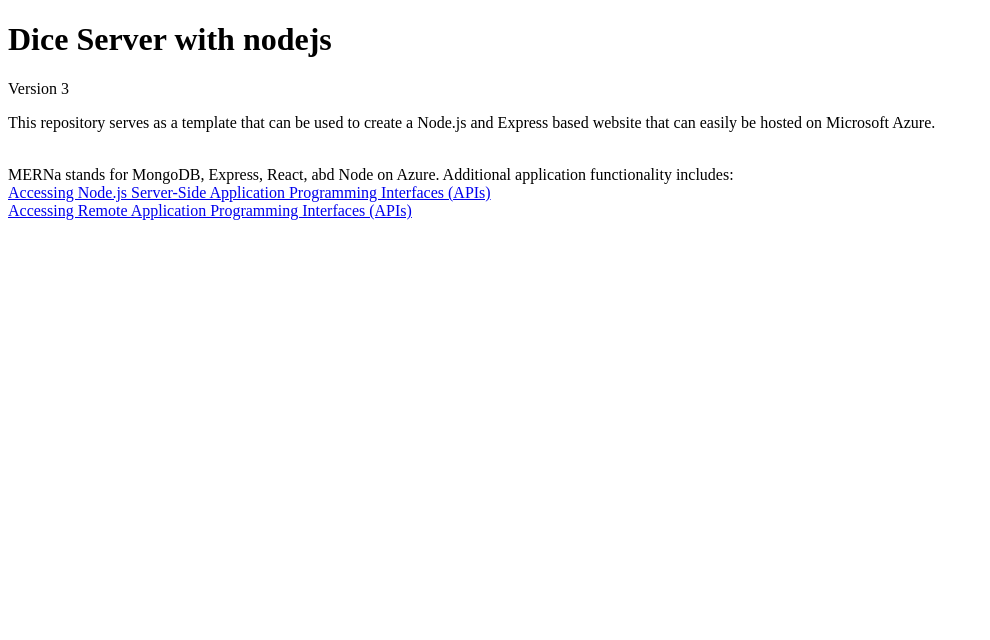
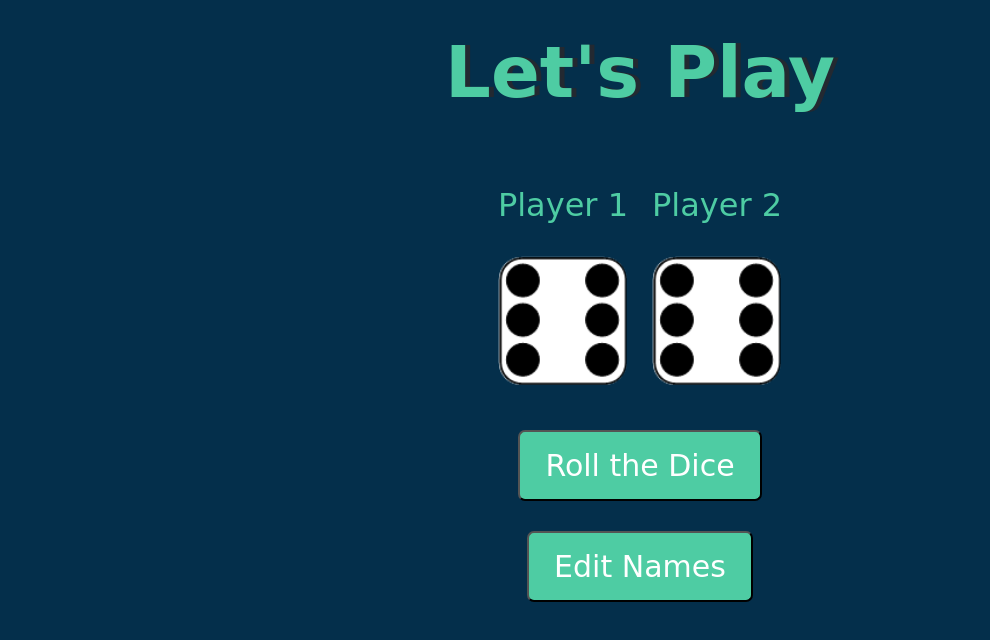
Before and after one commit to julianp829/dice-nodejs, a website: page static/index.html in a window 1280 px wide. Shown: the whole page, without its empty margins (0-990 px from the left). Drawn offline with Linux system fonts and the light colour scheme.

Commit message:
Add dice roller

```diff
--- a/static/index.html
+++ b/static/index.html
@@ -1,19 +1,144 @@
 <!DOCTYPE html>
 <html lang="en">
+
 <head>
-	<meta charset="UTF-8" />
-	<title>Dice Server</title>
+    <meta charset="UTF-8">
+    <meta name="viewport" content
+        ="width=device-width, initial-scale=1.0">
+    <title>Dice Game</title>
+
+    <style>
+        .container {
+            width: 70%;
+            margin: auto;
+            text-align: center;
+        }
+
+        .dice {
+            text-align: center;
+            display: inline-block;
+            margin: 10px;
+        }
+
+        body {
+            background-color: #042f4b;
+            margin: 0;
+        }
+
+        h1 {
+            margin: 30px;
+            font-family: "Lobster", cursive;
+            text-shadow: 5px 0 #232931;
+            font-size: 4.5rem;
+            color: #4ecca3;
+            text-align: center;
+        }
+
+        p {
+            font-size: 2rem;
+            color: #4ecca3;
+            font-family: "Indie Flower", cursive;
+        }
+
+        img {
+            width: 100%;
+        }
+
+        .bottom {
+            padding-top: 30px;
+        }
+
+        .butn {
+            background: #4ecca3;
+            font-family: "Indie Flower", cursive;
+            border-radius: 7px;
+            color: #ffff;
+            font-size: 30px;
+            padding: 16px 25px 16px 25px;
+            text-decoration: none;
+        }
+
+        .butn:hover {
+            background: #232931;
+            text-decoration: none;
+        }
+    </style>
 </head>
+
 <body>
-	<h1>Dice Server with nodejs</h1>
-	<p>Version 3</p>
-	<p>This repository serves as a template that can be used to create a Node.js and Express based website that can easily
-	be hosted on Microsoft Azure.</p><br />
+    <div class="container">
+        <h1>Let's Play</h1>
 
-	MERNa stands for MongoDB, Express, React, abd Node on Azure.
+        <div class="dice">
+            <p class="Player1">Player 1</p>
+            <img class="img1" src="dice6.png">
+        </div>
 
-	Additional application functionality includes:<br />
-	<a href="fetching-from-server.html">Accessing Node.js Server-Side Application Programming Interfaces (APIs)</a><br />
-	<a href="fetching-remote-dog-breeds.html">Accessing Remote Application Programming Interfaces (APIs)</a>
+        <div class="dice">
+            <p class="Player2">Player 2</p>
+            <img class="img2" src="dice6.png">
+        </div>
+    </div>
+
+    <div class="container bottom">
+        <button type="button" class="butn"
+            onClick="rollTheDice()">
+            Roll the Dice
+        </button>
+    </div>
+    <div class="container bottom">
+        <button type="button" class="butn"
+            onClick="editNames()">
+            Edit Names
+        </button>
+    </div>
+
+    <script>
+
+        // Player name
+        var player1 = "Player 1";
+        var player2 = "Player 2";
+
+        // Function to change the player name
+        function editNames() {
+            player1 = prompt("Change Player1 name");
+            player2 = prompt("Change player2 name");
+
+            document.querySelector("p.Player1")
+                            .innerHTML = player1;
+
+            document.querySelector("p.Player2")
+                            .innerHTML = player2;
+        }
+
+        // Function to roll the dice
+        function rollTheDice() {
+            setTimeout(function () {
+                var randomNumber1 = Math.floor(Math.random() * 6) + 1;
+                var randomNumber2 = Math.floor(Math.random() * 6) + 1;
+
+                document.querySelector(".img1").setAttribute("src",
+                    "dice" + randomNumber1 + ".png");
+
+                document.querySelector(".img2").setAttribute("src",
+                    "dice" + randomNumber2 + ".png");
+
+                if (randomNumber1 === randomNumber2) {
+                    document.querySelector("h1").innerHTML = "Draw!";
+                }
+
+                else if (randomNumber1 < randomNumber2) {
+                    document.querySelector("h1").innerHTML
+                        = (player2 + " WINS!");
+                }
+
+                else {
+                    document.querySelector("h1").innerHTML
+                        = (player1 + " WINS!");
+                }
+            }, 2500);
+        }
+    </script>
 </body>
+
 </html>
--- /dev/null
+++ b/static/styles.css
@@ -0,0 +1,56 @@
+<style>
+    .container {
+        width: 70%;
+        margin: auto;
+        text-align: center;
+    }
+
+    .dice {
+        text-align: center;
+        display: inline-block;
+        margin: 10px;
+    }
+
+    body {
+        background-color: #042f4b;
+        margin: 0;
+    }
+
+    h1 {
+        margin: 30px;
+        font-family: "Lobster", cursive;
+        text-shadow: 5px 0 #232931;
+        font-size: 4.5rem;
+        color: #4ecca3;
+        text-align: center;
+    }
+
+    p {
+        font-size: 2rem;
+        color: #4ecca3;
+        font-family: "Indie Flower", cursive;
+    }
+
+    img {
+        width: 100%;
+    }
+
+    .bottom {
+        padding-top: 30px;
+    }
+
+    .butn {
+        background: #4ecca3;
+        font-family: "Indie Flower", cursive;
+        border-radius: 7px;
+        color: #ffff;
+        font-size: 30px;
+        padding: 16px 25px 16px 25px;
+        text-decoration: none;
+    }
+
+    .butn:hover {
+        background: #232931;
+        text-decoration: none;
+    }
+</style>
```
Also changed, not shown: static/dice1.png (added), static/dice2.png (added), static/dice3.png (added), static/dice4.png (added), static/dice5.png (added), static/dice6.png (added).
